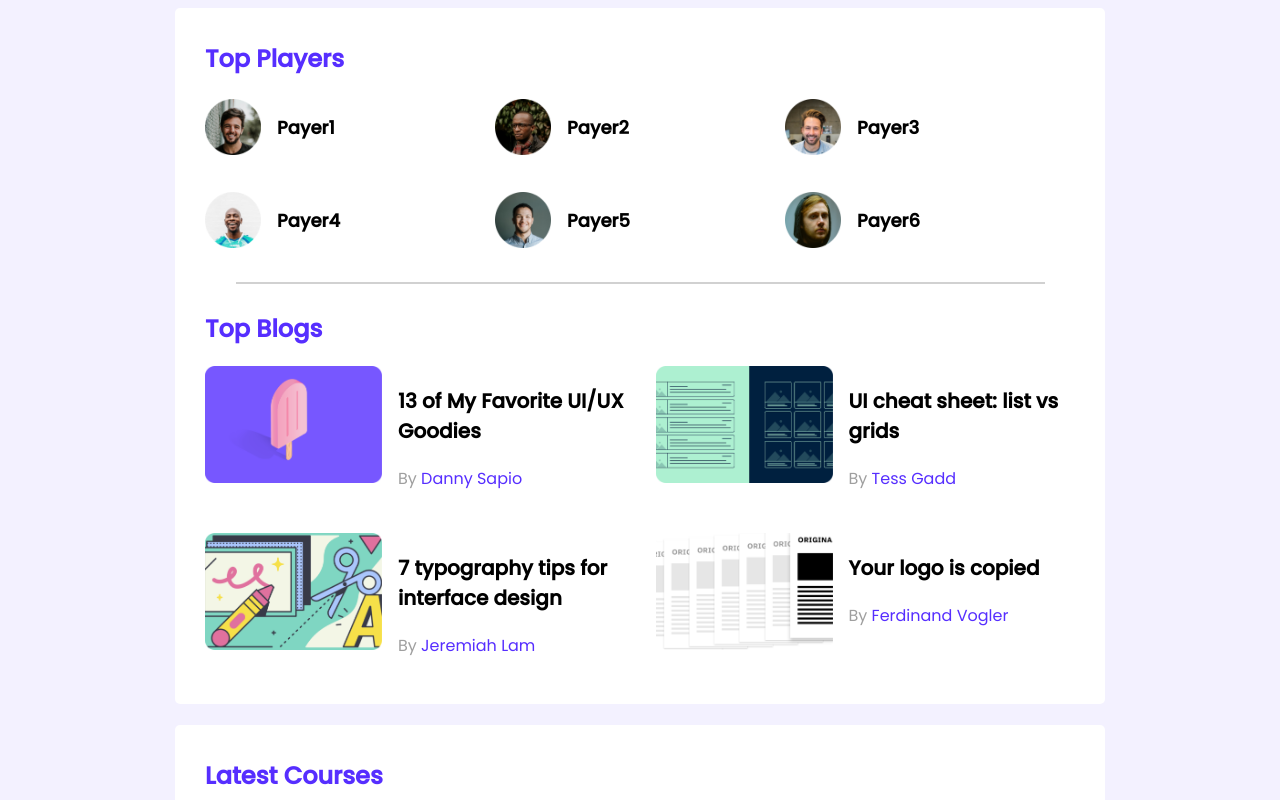
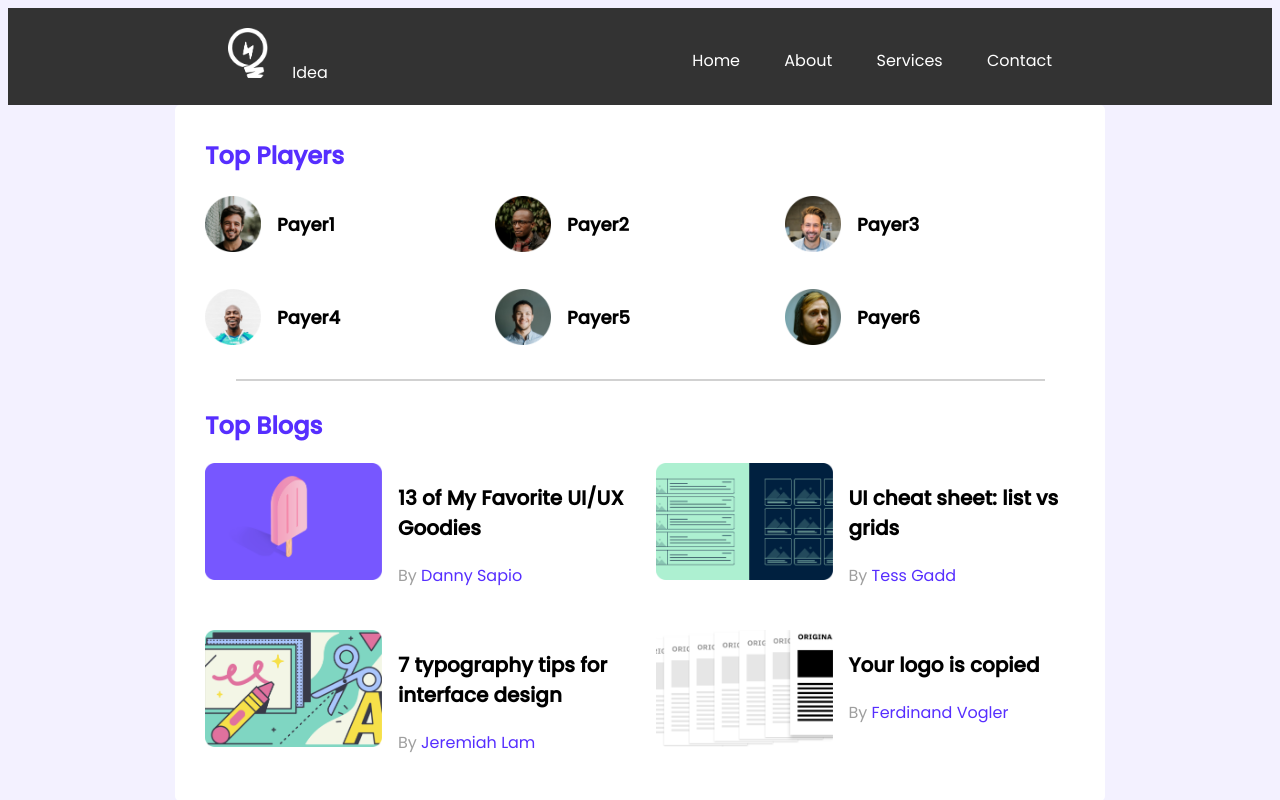
Before and after one commit to syedejaj/leader-board, a plain HTML site: page index.html in a window 1280 px wide. Shown: the top 800 px of the page. Drawn offline with Linux system fonts and the light colour scheme.

Commit message:
final commit

```diff
--- a/index.html
+++ b/index.html
@@ -14,7 +14,18 @@
 <body>
     <!-- header startes here -->
     <header>
-
+        <nav>
+            <div>
+                <a href=""><img class="logo" src="images/icons/logo.png" alt=""></a>
+                <span>Idea</span>
+            </div>
+            <div class="navbar">
+                <a href="#">Home</a>
+                <a href="#">About</a>
+                <a href="#">Services</a>
+                <a href="#">Contact</a>
+            </div>
+        </nav>
     </header>
     <!-- header end here -->
     <main>
--- a/styles/style.css
+++ b/styles/style.css
@@ -26,6 +26,36 @@ hr {
     border: 1px solid #D1D1D1;
     width: 807px;
     margin-bottom: 27px;
+}
+
+.navbar {
+    margin-top: 20px;
+}
+
+span {
+    margin-top: 50px;
+}
+
+nav {
+    background-color: #333;
+    color: white;
+    text-align: center;
+    padding: 10px 200px 10px 200px;
+    display: flex;
+    justify-content: space-between;
+}
+
+nav a {
+    text-decoration: none;
+    color: white;
+    padding: 10px;
+    margin: 0 10px;
+    display: inline-block;
+}
+
+nav a img {
+    width: 40px;
+    height: 50px;
 }
 
 /* top players style */
```
